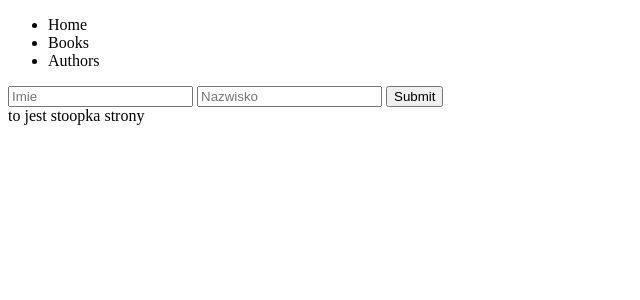
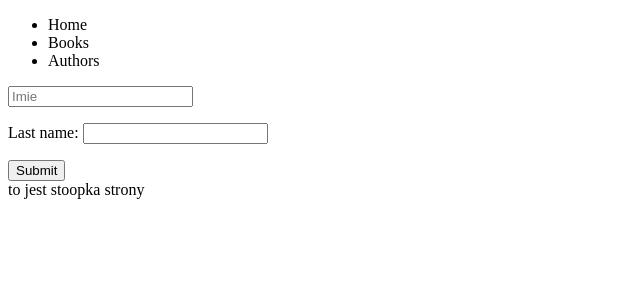
Before and after one commit to cooklee/BibliotekaS16, a Django app: page /addAuthor/ in a window 1280 px wide. Shown: the top 300 px of the page, without its empty margins (0-640 px from the left). Run offline with Django 4.2, Linux system fonts and the light colour scheme.

Commit message:
form get

```diff
--- /dev/null
+++ b/polka/forms.py
@@ -0,0 +1,6 @@
+from django import forms
+
+
+class AuthorForm(forms.Form):
+    first_name = forms.CharField(max_length=50,label="", widget=forms.PasswordInput(attrs={'class': 'jajko', 'placeholder': 'Imie'}))
+    last_name = forms.CharField(max_length=50)
--- a/polka/views.py
+++ b/polka/views.py
@@ -1,6 +1,7 @@
 from django.shortcuts import render, redirect
 from django.views import View
 
+from polka.forms import AuthorForm
 from polka.models import Author
 
 
@@ -16,8 +17,8 @@ class AuthorView(View):
 
 class AddAuthorView(View):
     def get(self, request):
-
-        return render(request, 'add_author.html')
+        form = AuthorForm()
+        return render(request, 'add_author.html', {'formularz':form})
 
     def post(self, request):
         imie = request.POST.get('first_name')
--- a/templates/add_author.html
+++ b/templates/add_author.html
@@ -2,8 +2,7 @@
 {% block zawartosc %}
     <form method="post">
         {% csrf_token %}
-        <input type="text" name="first_name" placeholder="Imie">
-        <input type="text" name="last_name" placeholder="Nazwisko">
+        {{ formularz.as_p }}
         <input type="submit">
     </form>
 {% endblock %}
```
Also changed, not shown: db.sqlite3.
